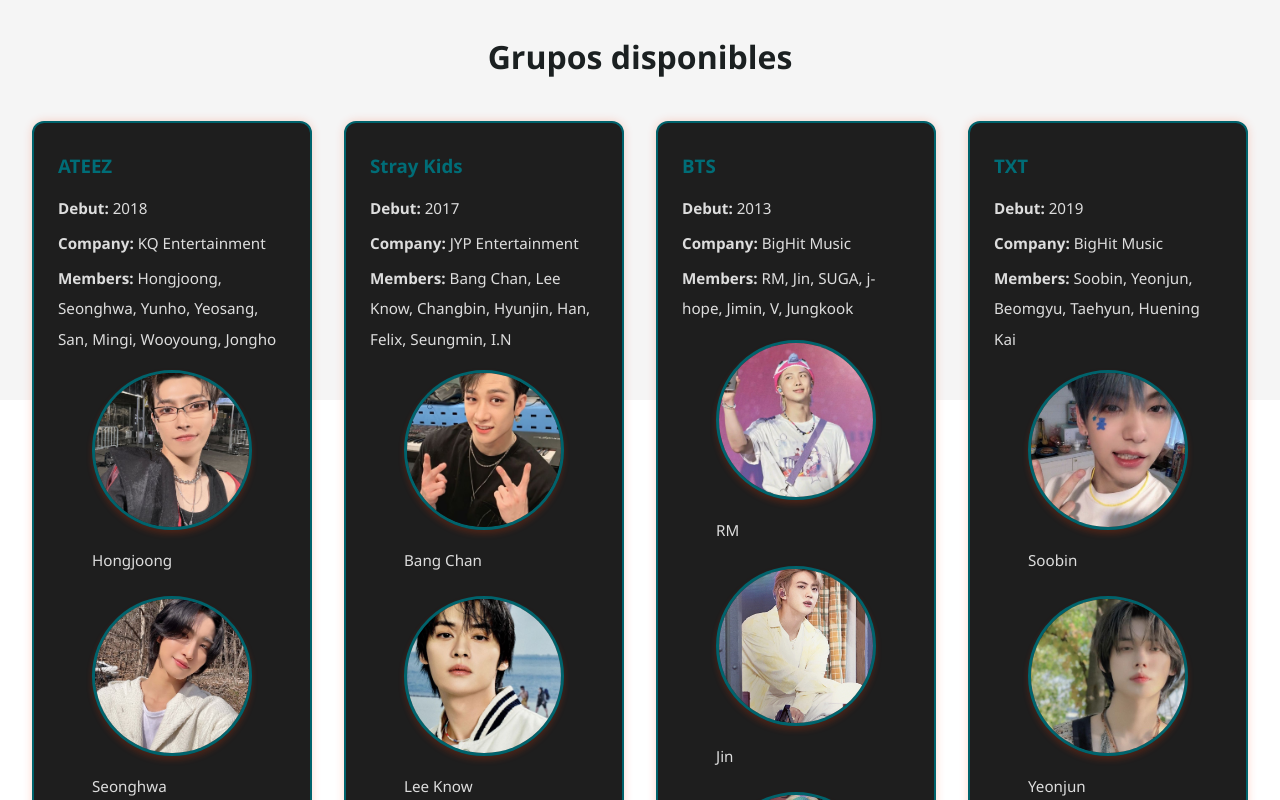
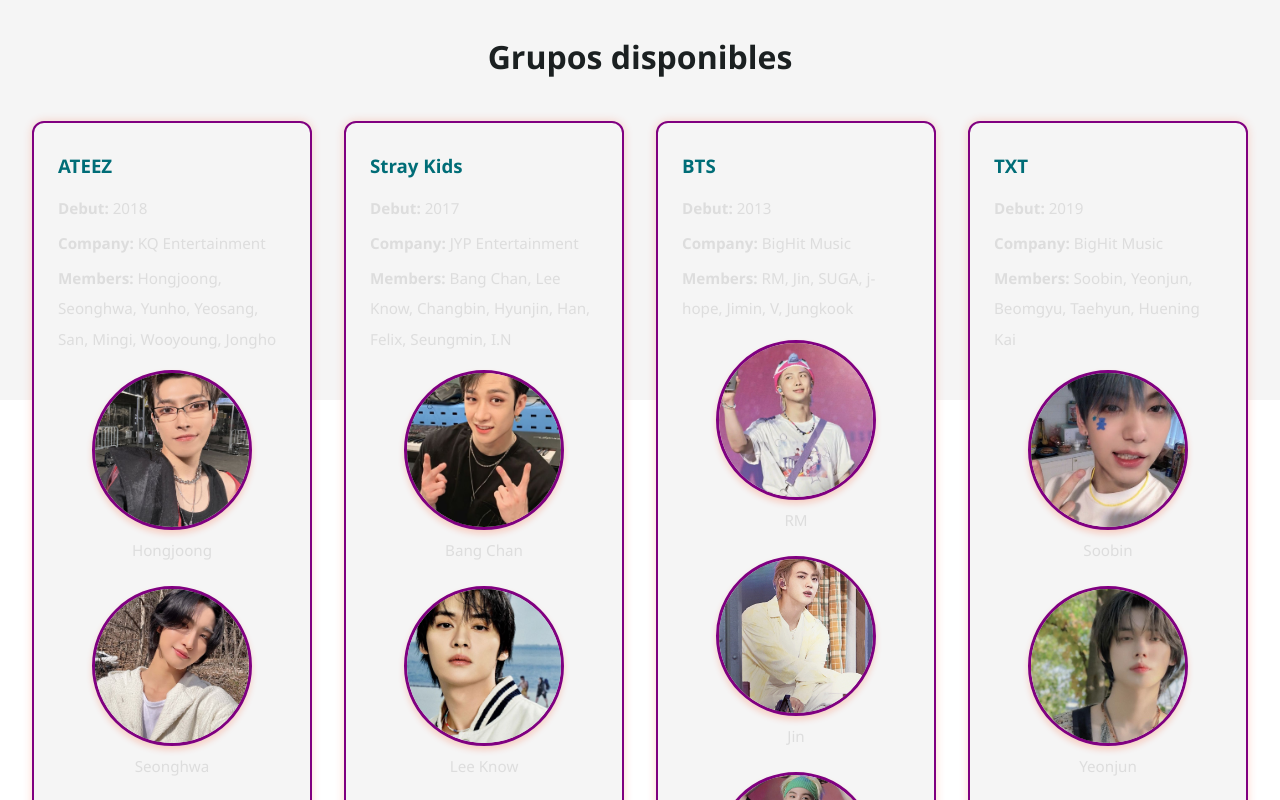
Before and after one commit to moonieym/movie-explorer, a React (Vite) app: page / in a window 1280 px wide. Shown: the part 400-1200 px from the top of the page. Built offline with nearby package versions, Linux system fonts and the light colour scheme.

Commit message:
agrego cambios en estilos

```diff
--- a/src/App.css
+++ b/src/App.css
@@ -2,7 +2,7 @@
   /* Tema Claro */
   --claro-bg: #f5f5f5;
   --claro-text: #1b2021;
-  --claro-accent: #00636C;
+  --claro-accent: purple;
   --claro-hover: #006D77;
 
   /* Tema Oscuro */
@@ -179,7 +179,7 @@
 }
 
 .group-card {
-  background-color: #1e1e1e;
+  background-color: var(--bg);
   padding: 1.5rem;
   border: 2px solid var(--accent);
   border-radius: 12px;
@@ -226,6 +226,13 @@
   gap: 1rem;
   justify-content: center;
   margin-top: 1rem;
+}
+
+.item {
+  display: flex;
+  flex-direction: column;
+  align-items: center;
+  text-align: center;
 }
 
 /* About */
```
